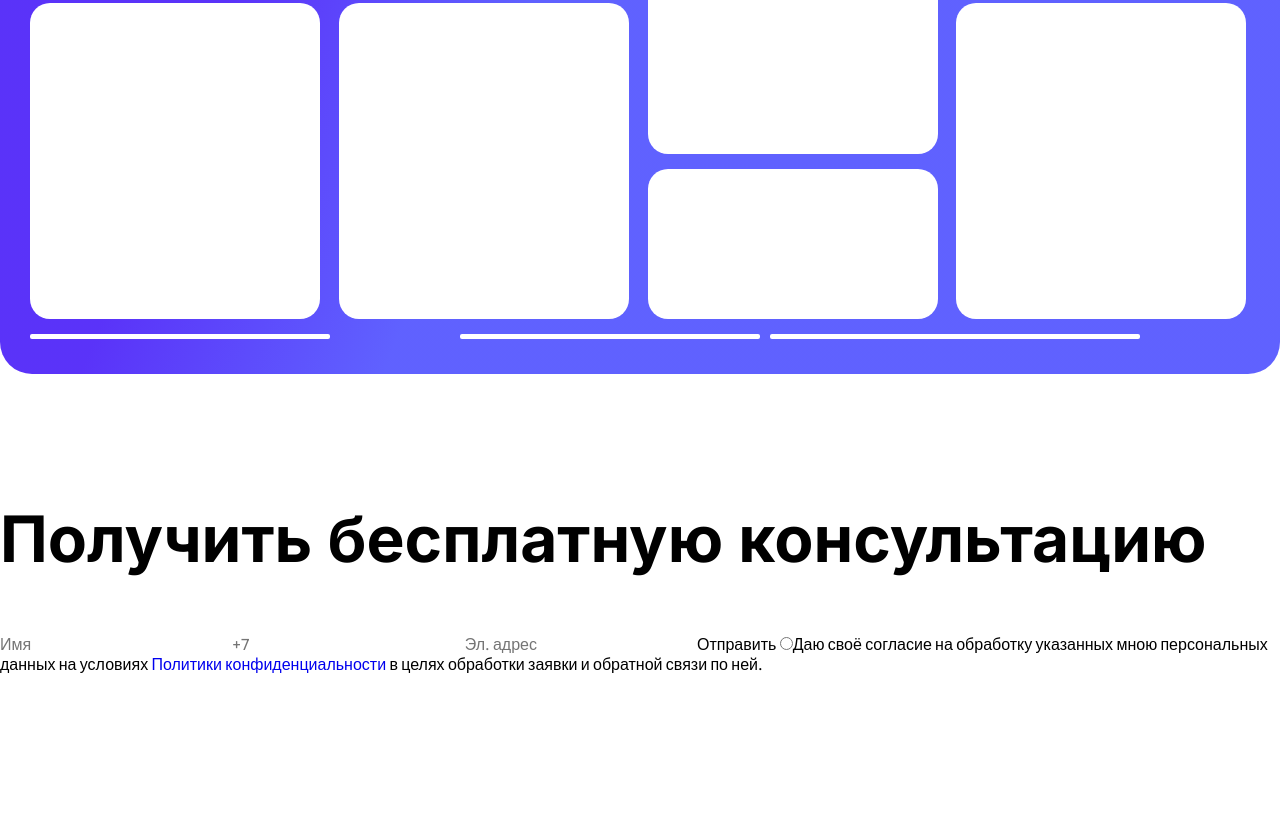
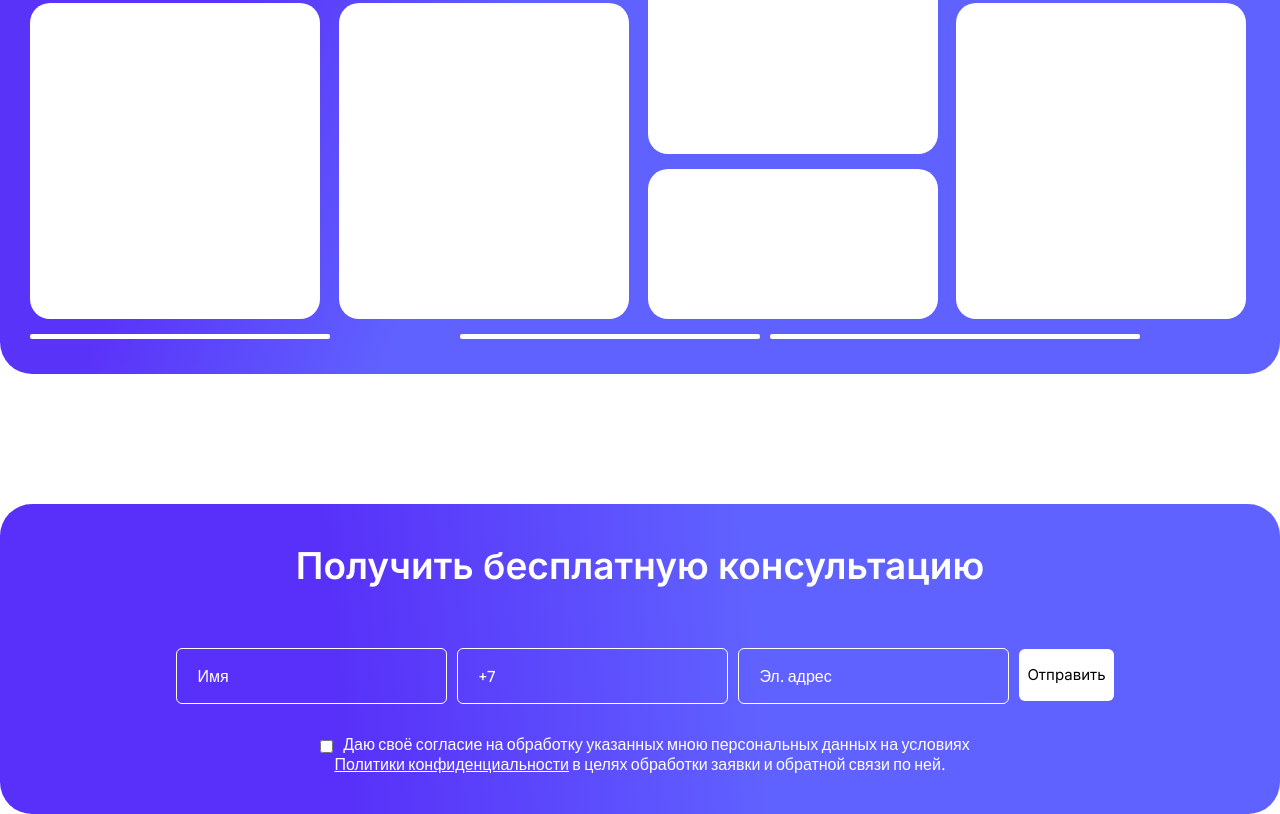
Before and after one commit to johnsukadoe/ozimiz, a website built with Parcel: page index.html in a window 1280 px wide. Shown: the part 2629-3443 px from the top of the page. Before the commit the page ends 3303 px from the top, so only its background shows below. Built offline with nearby package versions, Linux system fonts and the light colour scheme; a web font is replaced by a local one.

Commit message:
init: add consultation

```diff
--- a/index.html
+++ b/index.html
@@ -141,8 +141,10 @@
                 <input placeholder="+7" type="tel">
                 <input placeholder="Эл. адрес" type="email">
                 <button>Отправить</button>
-                <input type="radio" id="agree"><label for="agree">Даю своё согласие на обработку указанных мною персональных данных на условиях
-                    <a href="#">Политики конфиденциальности</a>  в целях обработки заявки и обратной связи по ней.</label>
+
+                <div><input required type="checkbox" id="agree"><label for="agree">Даю своё согласие на обработку указанных мною персональных данных на условиях
+                    <a href="#">Политики конфиденциальности</a>  в целях обработки заявки и обратной связи по ней.</label></div>
+
             </form>
         </div>
     </section>
--- a/src/style.scss
+++ b/src/style.scss
@@ -467,7 +467,81 @@ section{
                 right: 140px;
             }
         }
+    }
 
-
+    .consultation{
+        background: linear-gradient(264.19deg, #6062FF 40.63%, rgba(49, 0, 247, 0.81) 73.63%);
+        border-radius: 32px;
+        h2{
+            font-family: 'Inter';
+            font-style: normal;
+            font-weight: 600;
+            font-size: 37px;
+            line-height: 44px;
+            text-align: center;
+            padding-top: 40px;
+            color: #FFFFFF;
+        }
+        form{
+            display: flex;
+            align-items: center;
+            text-align: center;
+            display: table;
+            width: 100%;
+            input{
+                border: 1px solid #FFFFFF;
+                border-radius: 6px;
+                padding: 17px 20px;
+                display: table-cell;
+                text-align: center;
+                vertical-align: middle;
+                margin-left: 10px;
+                color: #fff;
+            }
+            button{
+                margin-left: 10px;
+                background-color: #fff;
+                font-family: 'Inter';
+                font-style: normal;
+                font-weight: 400;
+                font-size: 15px;
+                line-height: 52px;
+                border-radius: 6px;
+                padding: 0 8px;
+                color: #000000;
+            }
+            ::-webkit-input-placeholder { /* WebKit browsers */
+                color:#fff;
+                text-align: start;
+            }
+            :-moz-placeholder { /* Mozilla Firefox 4 to 18 */
+                color:#fff;
+                text-align: start;
+            }
+            ::-moz-placeholder { /* Mozilla Firefox 19+ */
+                color:#fff;
+                text-align: start;
+            }
+            :-ms-input-placeholder { /* Internet Explorer 10+ */
+                color:#fff;
+                text-align: start;
+            }
+            div{
+                width: 700px;
+                position: relative;
+                left: 50%;
+                transform: translate(-50%, 0);
+                margin-top: 30px;
+                label{
+                    color:#fff;
+                    padding-left: 10px;
+                    a{
+                        color:#fff;
+                        text-decoration: underline;
+                    }
+                }
+            }
+            padding-bottom: 40px;
+        }
     }
 }
```
Also changed, not shown: src/style.css, 1 other file.
